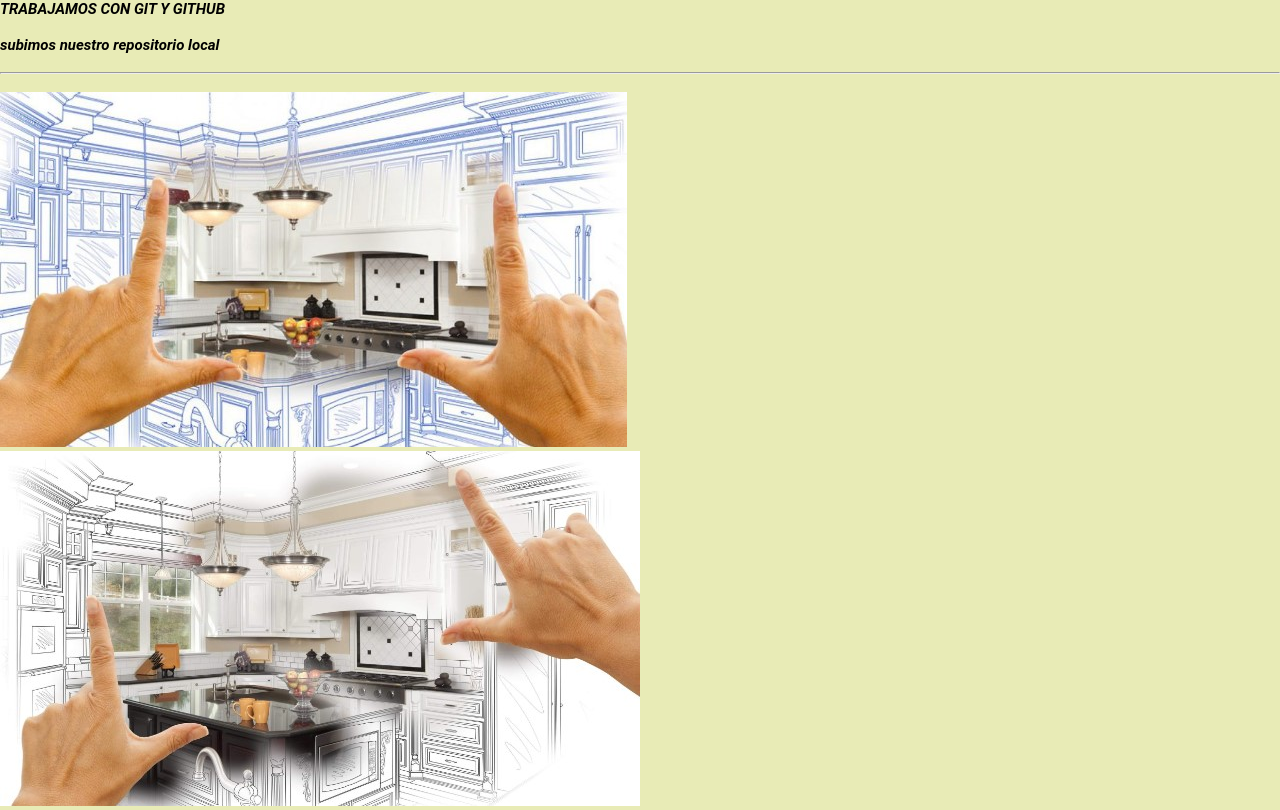
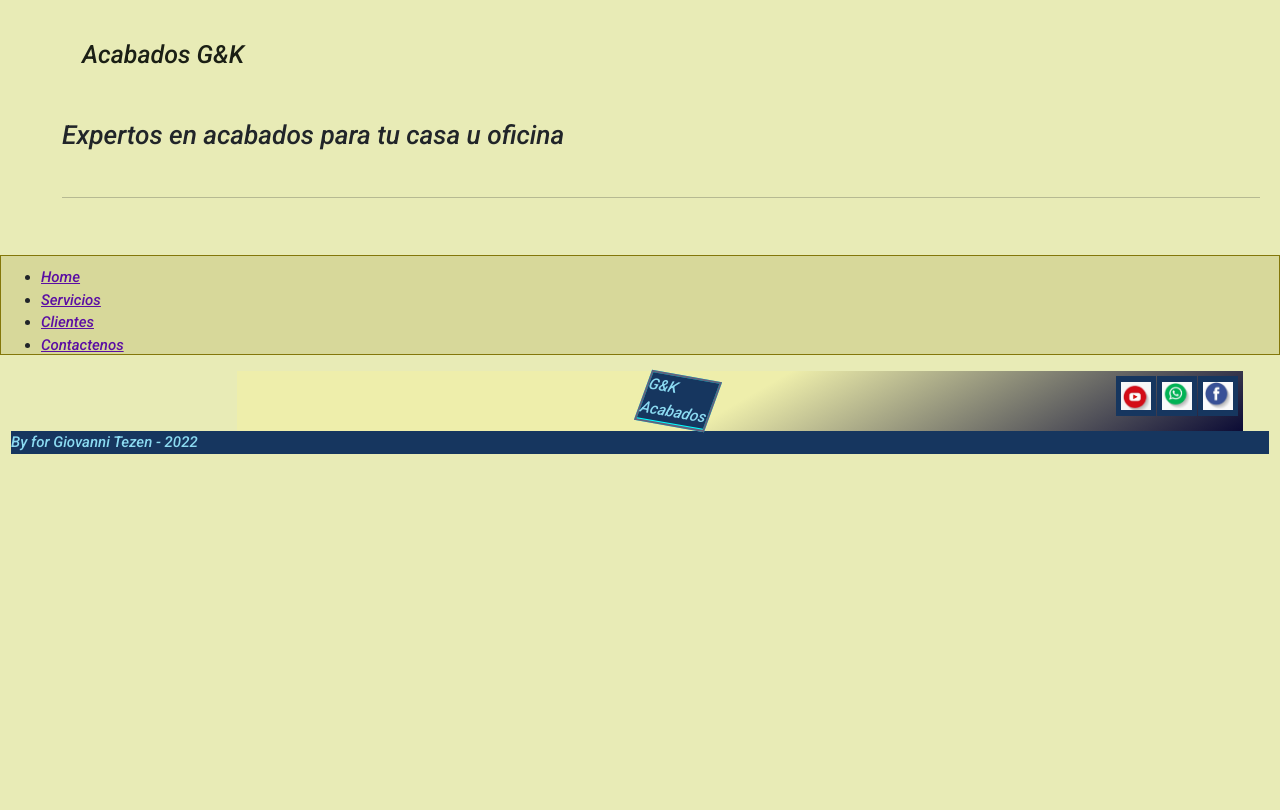
Before and after one commit to Giovannitzn/projweb, a plain HTML site: page page/Otros.html in a window 1280 px wide. Drawn offline with nearby package versions, Linux system fonts and the light colour scheme; files that its build step writes are made by us from their sources.

Commit message:
Aplica transision2

```diff
--- a/css/style.css
+++ b/css/style.css
@@ -192,7 +192,7 @@ footer p{
 }
 .boxt.skew{
     background-color: aqua;
-    transform: skew(-20deg, 0deg);
+    transform: skew(-20deg, 10deg);
     transition:all 10s;
  }
  .boxt.skew:hover{
@@ -200,3 +200,6 @@ footer p{
     transform: skew(-20deg, 180deg);
     width: 100px;
  }
+ .animate__animated.animate__bounce {
+    --animate-duration: 2s;
+  }
--- a/page/Otros.html
+++ b/page/Otros.html
@@ -4,16 +4,54 @@
     <meta charset="UTF-8">
     <meta http-equiv="X-UA-Compatible" content="IE=edge">
     <meta name="viewport" content="width=device-width, initial-scale=1.0">
-    <title>varios</title>
+    <title>presentacion</title>
     <link rel="stylesheet" href="../css/style.css">
+    <link href="https://cdn.jsdelivr.net/npm/bootstrap@5.2.2/dist/css/bootstrap.min.css" rel="stylesheet" integrity="sha384-Zenh87qX5JnK2Jl0vWa8Ck2rdkQ2Bzep5IDxbcnCeuOxjzrPF/et3URy9Bv1WTRi" crossorigin="anonymous">
+    <link rel="stylesheet"
+    href="https://cdnjs.cloudflare.com/ajax/libs/animate.css/4.1.1/animate.min.css"
+  />
+  <link rel="shorcut icon" href="./image/ico.png">
+  <link rel="stylesheet" href="./css/style.css">
+  <link rel="preconnect" href="https://fonts.googleapis.com">
+  <link rel="preconnect" href="https://fonts.gstatic.com" crossorigin>
+  <link href="https://fonts.googleapis.com/css2?family=Roboto:ital,wght@0,100;1,500&display=swap" rel="stylesheet">
 </head>
 <body>
-    <h1>TRABAJAMOS CON GIT Y GITHUB</h1>
-    <br>
-    <h3>subimos nuestro repositorio local</h3><br>
-    <hr><br>
-    <div><img src="../image/modelo1.jpg" alt="dw"></div>
-    <div><img src="../image/modelo2.jpg" alt="dw1"></div>
+    <section class="productos">
+        <h1 class="animate__animated animate__bounce">Acabados G&K</h1>
+        <br>
+        <h3>Expertos en acabados para tu casa u oficina</h3><br>
+        <hr><br>
+    </section>
+
+    <footer id="footer">
+        <nav class="menup">
+            <ul>
+                <li><a href="../index.html">Home</a></li>
+                <li><a href="./servicios.html">Servicios</a></li>
+                <li><a href="./cliente.html">Clientes</a></li>
+                <li><a href="./contacto.html">Contactenos</a></li>
+            </ul>
+        </nav>
+        <div class="container">
+            <div class="boxt skew"><p>G&K Acabados</p></div>
+            <div id="pieitem">
+                <a href="https://youtube.com" target="_blank"><img src="../image/tout.jpg" alt="youtube"></a>
+            </div>
+
+            <div id="pieitem">
+                <a href="https://web.whatsapp.com" target="_blank"><img src="../image/whats.jpg" alt="whatsapp"></a>
+            </div>
+
+            <div id="pieitem">
+                <a href="https://facebook.com" target="_blank"><img src="../image/face.jpg" alt="facebook" ></a>
+            </div>
+        </div>
+        <p>By for Giovanni Tezen - 2022</p>
+    </footer>
+
+       <!-- boostrap CSS -->
+       <script src="https://cdn.jsdelivr.net/npm/bootstrap@5.2.2/dist/js/bootstrap.bundle.min.js" integrity="sha384-OERcA2EqjJCMA+/3y+gxIOqMEjwtxJY7qPCqsdltbNJuaOe923+mo//f6V8Qbsw3" crossorigin="anonymous"></script>
 
 </body>
 </html>
```
